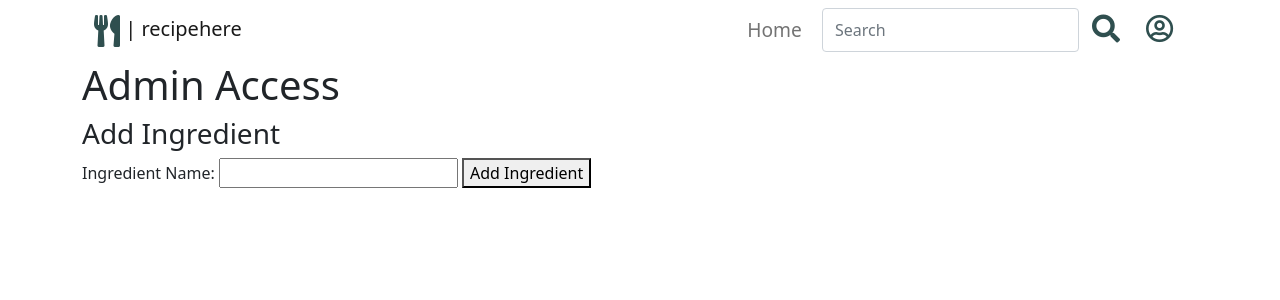
After one commit to pjotrs-osnovskis/recipe-app-ms3-po, a Flask app: page /add_ingredient in a window 1280 px wide. The commit adds this page. Shown: the top 300 px of the page. Run offline with Flask 2, Linux system fonts and the light colour scheme; data that the repository does not hold is empty; some libraries are stand-ins or nearby versions.

Commit message:
Added CRUD ingredients as Admin section for now, to add ingredients to database for app users to choose from

```diff
--- a/app.py
+++ b/app.py
@@ -1,6 +1,6 @@
 import os
 from flask import (
-    Flask, flash, render_template,
+    Flask, render_template,
     redirect, request, session, url_for)
 from flask_pymongo import PyMongo
 from bson.objectid import ObjectId
@@ -16,10 +16,47 @@ app.secret_key = os.environ.get("SECRET_KEY")
 mongo = PyMongo(app)
 
 
+# Home Page Route
 @app.route("/")
 def home_page():
     categories = mongo.db.categories.find()
     return render_template("home.html", categories=categories)
+
+
+# Admin - Show list of ingredients and add ingredient
+@app.route("/add_ingredient", methods=("GET", "POST"))
+def add_ingredient():
+    ingredients_list = list(mongo.db.ingredients.find().sort("ingredient_name", 1))
+
+    if request.method == "POST":
+        ingredient = {
+            "ingredient_name": request.form.get("ingredient_name")
+            }
+        mongo.db.ingredients.insert_one(ingredient)
+        return redirect(url_for("add_ingredient"))
+
+    return render_template("admin.html", ingredients=ingredients_list)
+
+
+# Admin - Edit Ingredient
+@app.route("/edit_ingredient/<ingredient_id>", methods=["GET", "POST"])
+def edit_ingredient(ingredient_id):
+    if request.method == "POST":
+        submit = {
+            "ingredient_name": request.form.get("ingredient_name")
+        }
+        mongo.db.ingredients.update({"_id":ObjectId(ingredient_id)}, submit)
+        return redirect(url_for("add_ingredient"))
+
+    ingredient = mongo.db.ingredients.find_one({"_id": ObjectId(ingredient_id)})
+    return render_template("edit_ingredient.html", ingredient=ingredient)
+
+
+# Admin - Delete Ingredient
+@app.route("/delete_ingredient/<ingredient_id>")
+def delete_ingredient(ingredient_id):
+    mongo.db.ingredients.remove({"_id": ObjectId(ingredient_id)})
+    return redirect(url_for("add_ingredient"))
 
 
 if __name__ == "__main__":
--- a/static/css/styles.css
+++ b/static/css/styles.css
@@ -68,7 +68,6 @@ button i:hover {
     display: flex;
     flex-wrap: nowrap;
     overflow-x: auto;
-    -webkit-overflow-scrolling: touch;
 }
 
 /* Code taken from:
@@ -92,6 +91,11 @@ https://www.w3schools.com/howto/howto_css_custom_scrollbar.asp */
 }
 
 /* Categories general styles */
+.categories-list{
+    padding: 0;
+    margin: 0;
+}
+
 .categories-list a {
     text-decoration: none;
     color: #000;
--- /dev/null
+++ b/templates/admin.html
@@ -0,0 +1,32 @@
+{% extends "base.html" %}
+{% block content %}
+
+<h1>Admin Access</h1>
+
+<h3>Add Ingredient</h3>
+<form method="POST" action="{{ url_for('add_ingredient') }}">
+    <label for="ingredient_name">Ingredient Name:</label>
+    <input id="ingredient_name" name="ingredient_name" minlength="3" maxlength="25" type="text" class="validate" required>
+    <button type="submit" class="">
+        Add Ingredient</i>
+    </button>
+</form>
+
+
+
+
+
+
+<div class="">
+    {% for ingredient in ingredients %}
+            <div class="">
+                    <span>{{ ingredient.ingredient_name }}</span>
+                    <a href="{{ url_for('edit_ingredient', ingredient_id=ingredient._id) }}" >Edit</a>
+                    <a href="{{ url_for('delete_ingredient', ingredient_id=ingredient._id) }}" >Delete</a>
+            </div>
+    {% endfor %}
+</div>
+
+
+
+{% endblock %}
```
Also changed, not shown: templates/edit_ingredient.html (added, +20 -0 lines), templates/home.html (+4 -9 lines).
